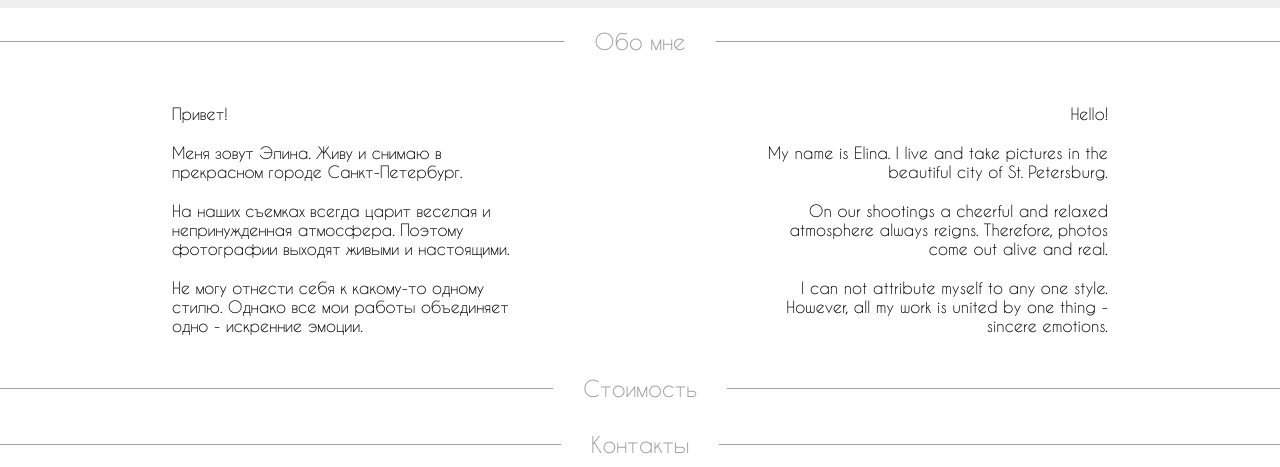
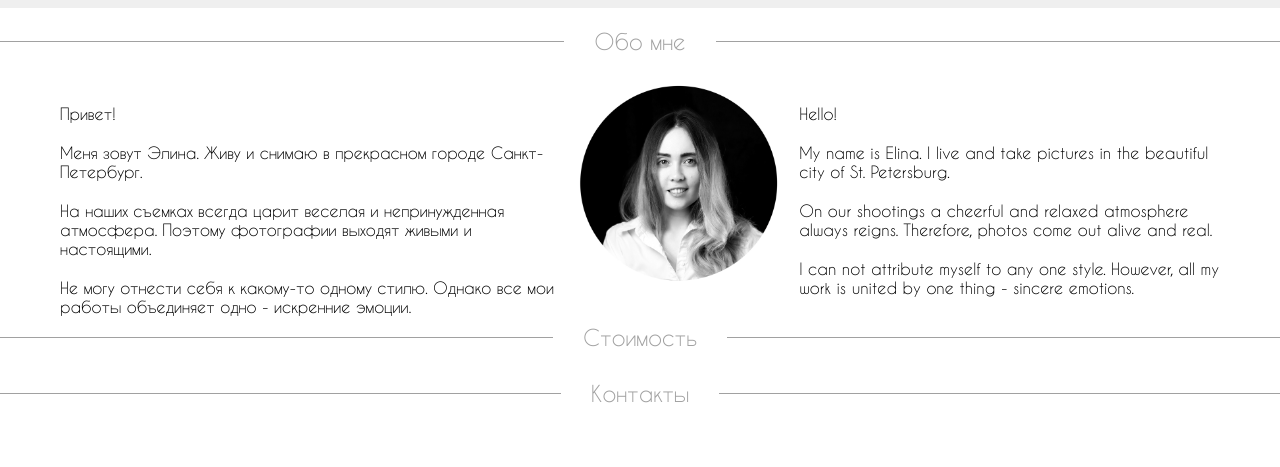
Before and after one commit to En-lia/enliaphoto, a website: page docs/index.html in a window 1280 px wide. Shown: the part 1105-1572 px from the top of the page. After the commit the page ends 1521 px from the top, so only its background shows below. Drawn offline with nearby package versions, Linux system fonts and the light colour scheme; files that its build step writes are made by us from their sources.

Commit message:
add about-me

```diff
--- a/docs/src/css/main/sections/about-me.scss
+++ b/docs/src/css/main/sections/about-me.scss
@@ -17,10 +17,7 @@
     }
 
     &__text {
-        max-width: 30%;
-        &_eng {
-    text-align: right;
-        }
+        height: 200px;
     }
 
     &__text-line {
```
Also changed, not shown: docs/assets/img/about-me__avatar.jpg (added), docs/assets/img/footer__background.jpg (added), docs/dist/css/gallery.bundle.css (added).
